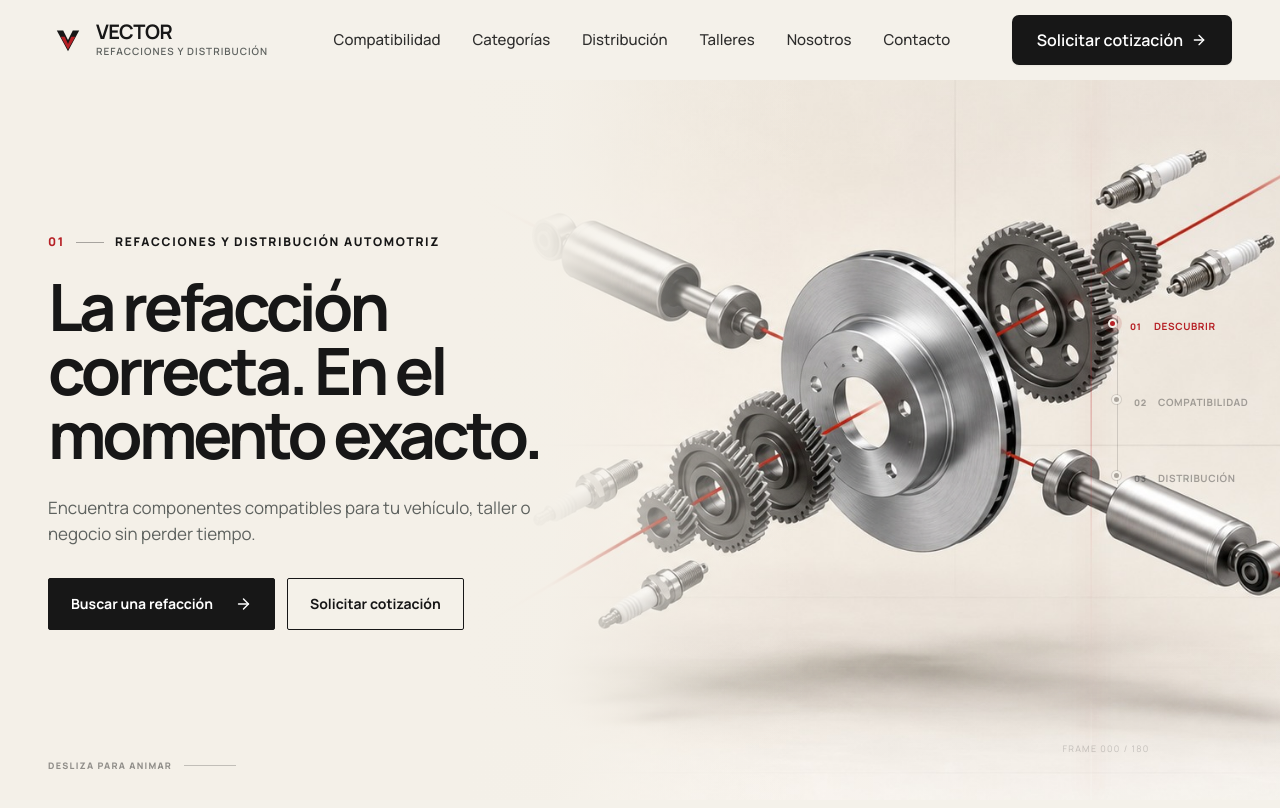
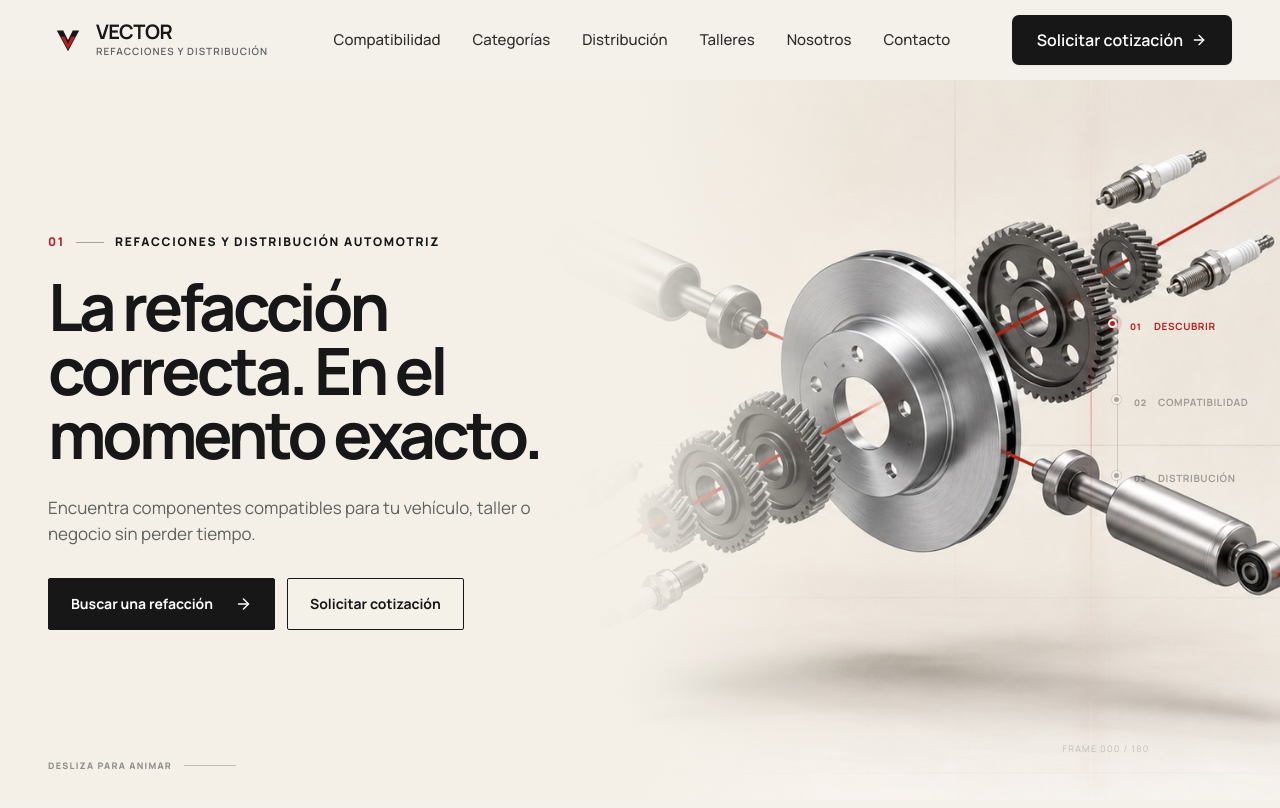
Before and after one commit to leoncenteno2009-sudo/vector-refacciones, a Next.js app: page / in a window 1280 px wide. Shown: the top 808 px of the page. Built offline with nearby package versions, Linux system fonts and the light colour scheme.

Commit message:
fix: fully mask reference video copy

```diff
--- a/app/globals.css
+++ b/app/globals.css
@@ -93,7 +93,7 @@ body {
 .vector-story__vignette {
   z-index: 2;
   background:
-    linear-gradient(90deg, #f4f0e8 0%, #f4f0e8 36%, rgba(244, 240, 232, .96) 43%, rgba(244, 240, 232, .42) 52%, transparent 63%),
+    linear-gradient(90deg, #f4f0e8 0%, #f4f0e8 42%, rgba(244, 240, 232, .98) 49%, rgba(244, 240, 232, .5) 58%, transparent 68%),
     linear-gradient(180deg, rgba(244, 240, 232, .32) 0%, transparent 22%, transparent 78%, rgba(244, 240, 232, .18) 100%);
   transition: background 700ms ease;
 }
@@ -301,7 +301,11 @@ body {
   .vector-story__sticky { min-height: 640px; }
   .vector-story__content { padding: 96px 28px 50px; align-items: flex-end; }
   .vector-story__fallback-image { object-position: 64% center; }
-  .vector-story__vignette { background: linear-gradient(180deg, rgba(244,240,232,.05) 20%, rgba(244,240,232,.44) 52%, rgba(244,240,232,.98) 73%); }
+  .vector-story__vignette {
+    background:
+      linear-gradient(180deg, rgba(244,240,232,.05) 20%, rgba(244,240,232,.44) 52%, rgba(244,240,232,.98) 73%),
+      linear-gradient(90deg, #f4f0e8 0%, rgba(244,240,232,.92) 40%, transparent 66%);
+  }
   .is-dark .vector-story__vignette { background: linear-gradient(180deg, rgba(8,11,16,.08) 18%, rgba(8,11,16,.48) 53%, rgba(8,11,16,.98) 78%); }
   .stage-copy { width: min(640px, calc(100vw - 56px)); padding-bottom: 18px; }
   .stage-copy__title, .stage-copy--2 .stage-copy__title, .stage-copy--3 .stage-copy__title { max-width: 620px; font-size: clamp(42px, 7vw, 66px); }
```
